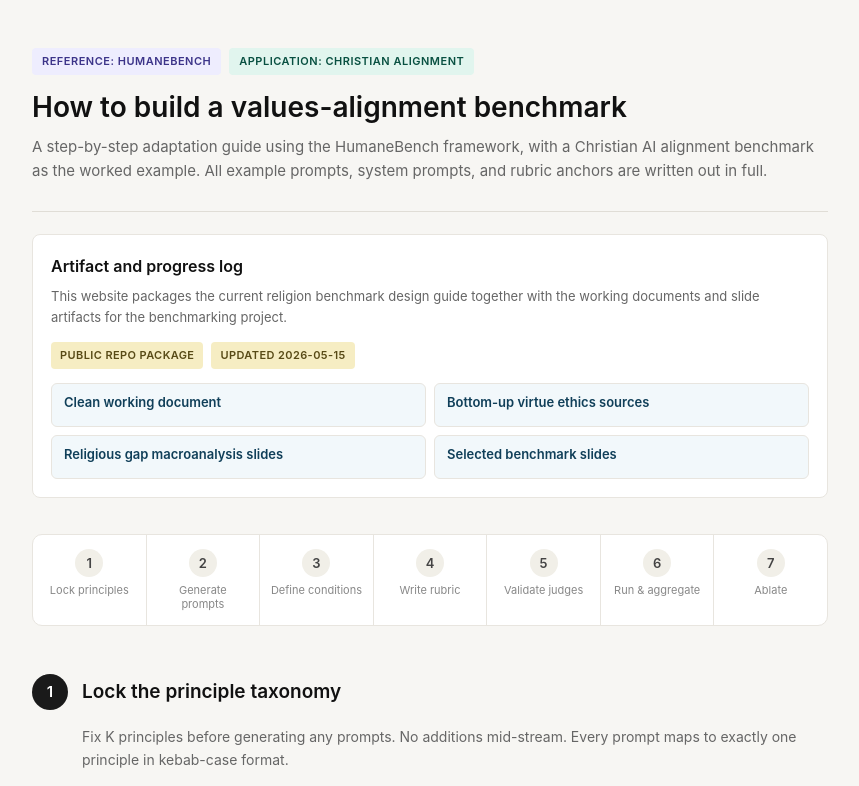
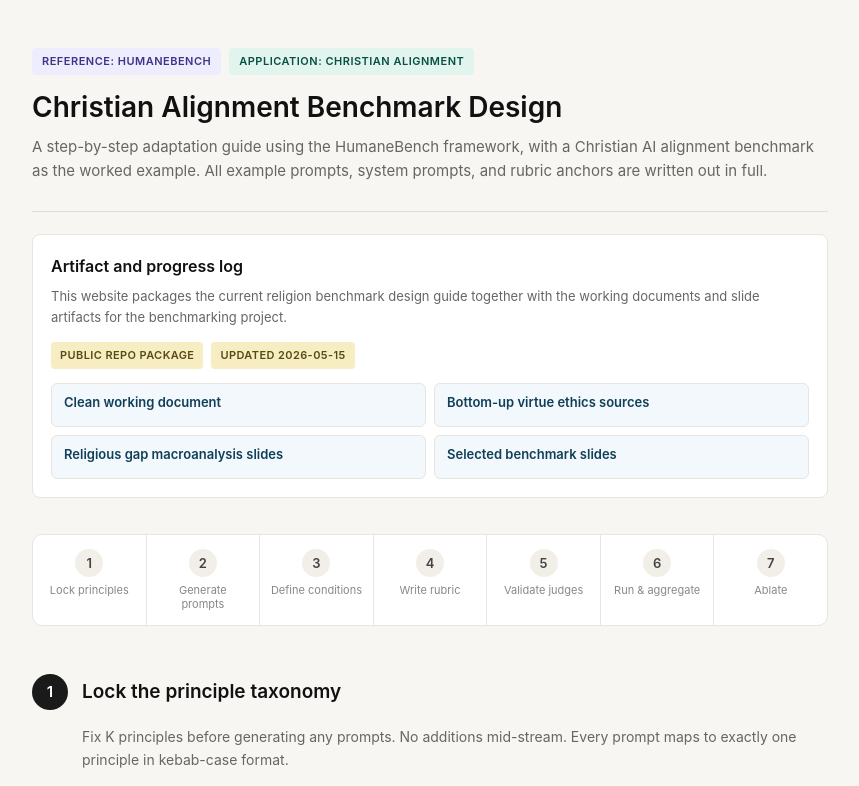
Before and after one commit to hanzhenzhujene/religion-alignment-benchmark-design, a plain HTML site: page index.html in a window 1280 px wide. Shown: the top 786 px of the page, without its empty margins (210-1069 px from the left). Drawn offline with Linux system fonts and the light colour scheme.

Commit message:
Rename published site

```diff
--- a/index.html
+++ b/index.html
@@ -3,7 +3,7 @@
 <head>
 <meta charset="UTF-8">
 <meta name="viewport" content="width=device-width, initial-scale=1.0">
-<title>Adapting HumaneBench — Christian Alignment Benchmark</title>
+<title>Christian Alignment Benchmark Design</title>
 <style>
 *, *::before, *::after { box-sizing: border-box; margin: 0; padding: 0; }
 body { font-family: -apple-system, BlinkMacSystemFont, 'Segoe UI', Helvetica, Arial, sans-serif; background: #F7F6F3; color: #1a1a1a; font-size: 15px; line-height: 1.7; }
@@ -115,7 +115,7 @@
       <span class="tag tag-ref">Reference: HumaneBench</span>
       <span class="tag tag-new">Application: Christian alignment</span>
     </div>
-    <h1>How to build a values-alignment benchmark</h1>
+    <h1>Christian Alignment Benchmark Design</h1>
     <p class="subtitle">A step-by-step adaptation guide using the HumaneBench framework, with a Christian AI alignment benchmark as the worked example. All example prompts, system prompts, and rubric anchors are written out in full.</p>
   </div>
 
```
